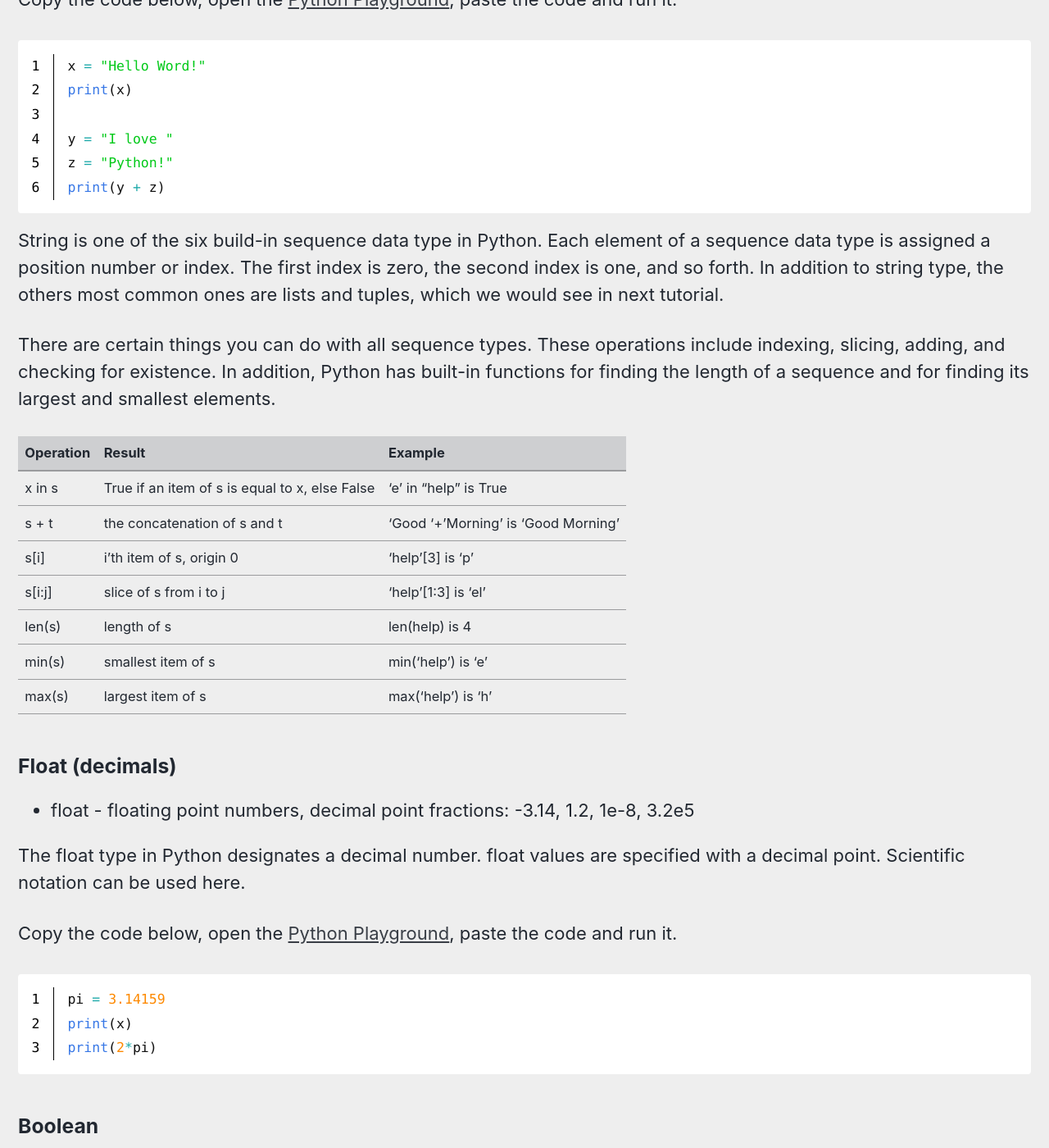
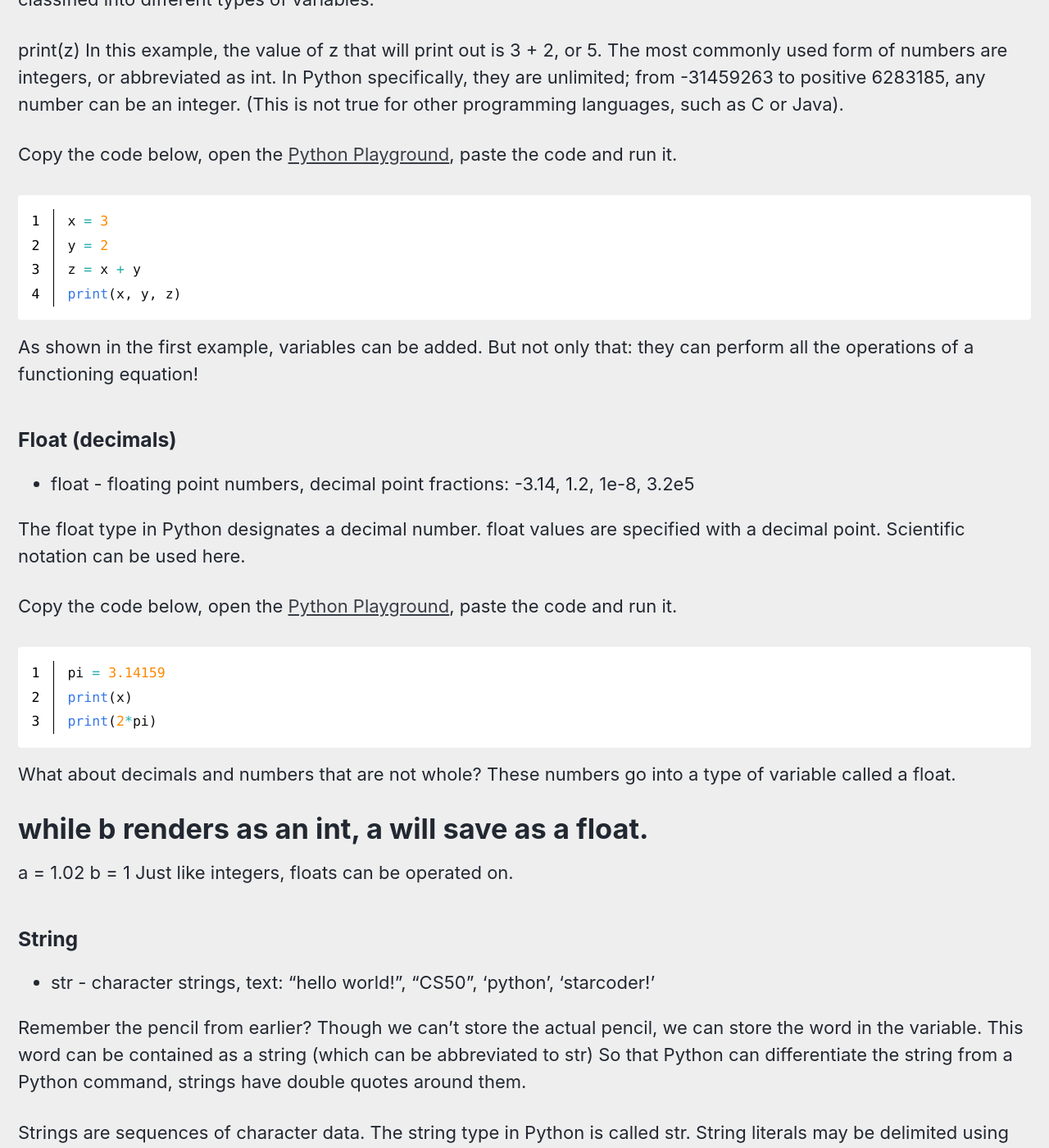
Before and after one commit to cskitty/cskitty.github.io, a Jekyll site: the page built from _posts/2020-04-12-post-python-tutorial-1.md, in a window 1280 px wide and 1400 px high, scrolled down 2665 px. Shown: the whole window at 82% size. Built offline with Jekyll 4.4.1, drawn with Linux system fonts in a browser that asks for light colours; cached includes are drawn as plain includes; nearby versions of some CDN libraries; some of the changed text lies outside the part shown.

Commit message:
first video up

```diff
--- a/_posts/2020-04-12-post-python-tutorial-1.md
+++ b/_posts/2020-04-12-post-python-tutorial-1.md
@@ -21,6 +21,25 @@ a large heavy-bodied nonvenomous constrictor snake occurring throughout the Old
 {% highlight python linenos %}
 print("Hello Python!")
 {%endhighlight%}
+
+## 1.1: Variables
+
+Let’s suppose you want to store an object, like a pencil.
+In real life, you would probably store it in a container. In Python, or any other programming language, you can do the same. A virtual “container” for objects is known as a variable (abbreviate as var). Variables are one of the fundamental parts of Python or any programming! The only difference between a real container and a variable is that typically, variables only hold one item, like a small ziploc bag or a tiny backpack.
+In programming, variables need a name. This is how you can refer to them later. If I want to store my pencil into a bag and take it out later to write, I need to know what bag I stored it in.
+For the syntax of creating the variable, we can simply assign the name to the value. The syntax is shown below; run the code!
+
+{% highlight python linenos %}
+x = 3
+{%endhighlight%}
+
+Variable naming is an important part of any language. For Python, there are words like "For" or ""True" (Both of which will be addressed later!). To make sure we don't accidentally name a variable after a word that already has a meaning, there are a few simple rules to follow.3
+Camel Case - start with lowercase letters, and name new words with an uppercase letter. i.e. "firstDogSpot" or "catName"
+No spaces!
+Avoid keywords; on most python platforms, the keywords will change color. Don't use these words!
+Always start with a letter. They can contain numbers though; for example "dog1" or "catName3" work, while "1Dog" and "3CatName" do not.
+In this example, the value of the variable is a number. Of course, we can’t store actual items like pencils in python. However, we can store many other things.
+
 ## Numbers
 Numbers in Python work like what you've learned from your math class including but not limit to counting numbers, negative numbers, decimals so on and so force.
 
@@ -34,23 +53,51 @@ To show you what I mean, type a few more numbers into the console below, pressin
 
 ### Integer
 
-* int - integers: ..., -3, -2, -1, 0, 1, 2, 3, ...
+1.2: Numbers and Operators
+ Just like from math, numbers come in many different forms. In programming, they are classified into different types of variables.
 
-While in other languages (C, java), there's limitation on the size of Integers. In Python, there is no limit to how long an integer value can be. It is only constrained by the amount of memory your system has. 111, 222, -232301231231 are examples of integers in Python.
+print(z)
+ In this example, the value of z that will print out is 3 + 2, or 5.
+ The most commonly used form of numbers are integers, or abbreviated as int. In Python specifically, they are unlimited; from -31459263 to positive 6283185, any number can be an integer. (This is not true for other programming languages, such as C or Java).
 
 Copy the code below, open the [Python Playground](http://starcoder.org/playground/), paste the code and run it.
 
 {% highlight python linenos %}
-x=5
-y=-3
+x = 3
+y = 2
+z = x + y
+print(x, y, z)
+{% endhighlight %}
+
+As shown in the first example, variables can be added. But not only that: they can perform all the operations of a functioning equation!
+
+### Float (decimals)
+
+* float - floating point numbers, decimal point fractions: -3.14, 1.2, 1e-8, 3.2e5
+
+The float type in Python designates a decimal number. float values are specified with a decimal point. Scientific notation can be used here.
+
+Copy the code below, open the [Python Playground](http://starcoder.org/playground/), paste the code and run it.
+
+{% highlight python linenos %}
+pi = 3.14159
 print(x)
-print(y)
-print(x+y)
+print(2*pi)
 {% endhighlight %}
+
+What about decimals and numbers that are not whole? These numbers go into a type of variable called a float.
+# while b renders as an int, a will save as a float.
+a = 1.02
+b = 1
+Just like integers, floats can be operated on.
 
 ### String
 
-* str - character strings, text: "hello world!", "CS50", 'python', 'bunnies are awesome'
+* str - character strings, text: "hello world!", "CS50", 'python', 'starcoder!'
+
+Remember the pencil from earlier? Though we can’t store the actual pencil, we can store the word in the variable. This word can be contained as a string (which can be abbreviated to str)
+So that Python can differentiate the string from a Python command, strings have double quotes around them.
+
 
 Strings are sequences of character data. The string type in Python is called str.
 String literals may be delimited using either single or double quotes. All the characters between the opening delimiter and matching closing delimiter are part of the string: "hello word" or 'hello world'.
@@ -66,42 +113,12 @@ z = "Python!"
 print(y + z)
 {% endhighlight %}
 
-String is one of the six build-in sequence data type in Python. Each element of a sequence data type is assigned a position number or index. The first index is zero, the second index is one, and so forth.  In addition to string type, the others most common ones are lists and tuples, which we would see in next tutorial.
-
-There are certain things you can do with all sequence types. These operations include indexing, slicing, adding, and checking for existence. In addition, Python has built-in functions for finding the length of a sequence and for finding its largest and smallest elements.
-
-
-| Operation       | Result               | Example  |
-| -------------   | ---------------------| -----|
-| x in s          | True if an item of s is equal to x, else False | 'e' in "help" is True  |
-| s + t           |	the concatenation of s and t |  'Good '+'Morning' is 'Good Morning' |
-| s[i]            | i'th item of s, origin 0 | 'help'[3] is 'p'  |
-| s[i:j]          | slice of s from i to j |  'help'[1:3] is 'el' |
-| len(s)          | length of s | len(help) is 4  |
-| min(s)          | smallest item of s | min('help') is 'e'  |
-| max(s)          | largest item of s |  max('help') is 'h' |
-
-
-
-### Float (decimals)
-
-* float - floating point numbers, decimal point fractions: -3.14, 1.2, 1e-8, 3.2e5
-
-The float type in Python designates a decimal number. float values are specified with a decimal point. Scientific notation can be used here.
-
-Copy the code below, open the [Python Playground](http://starcoder.org/playground/), paste the code and run it.
-
-{% highlight python linenos %}
-pi = 3.14159
-print(x)
-print(2*pi)
-{% endhighlight %}
 
 ### Boolean
 
 * bool - boolean values: True and False
 
-Boolean value in Python may have one of two values, True or False.
+The final main type of variable is Boolean, abbreviated into bool. There are only two variables for these: true and false. Though this may not seem interesting right now, they are especially useful in the future (and next lesson!)
 
 Copy the code below, open the [Python Playground](http://starcoder.org/playground/), paste the code and run it.
 
@@ -113,6 +130,8 @@ print(python_loves_me)
 {% endhighlight %}
 
 ##  Operators
+
+These values can usually be operated on; there are a couple main types of operators.
 
 ### Arithmetic operators
 
```
Also changed, not shown: other parts of _posts/2020-04-12-post-python-tutorial-1.md (+2 -2 lines).
